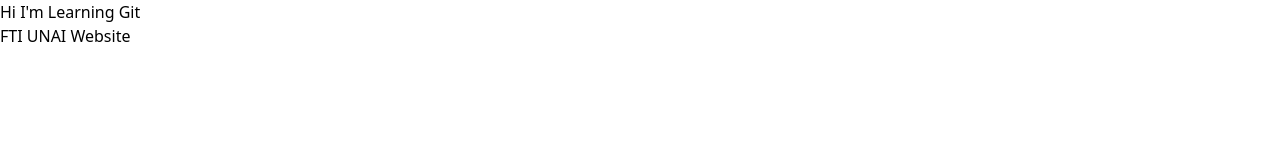
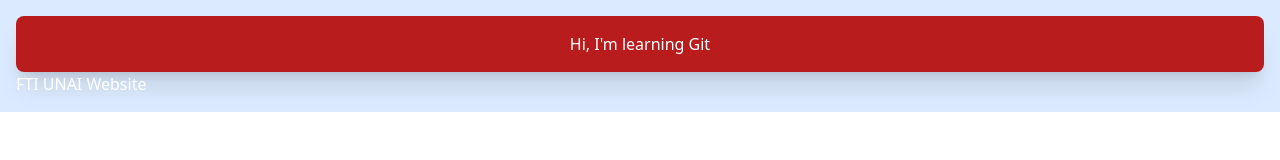
Before and after one commit to KevinRunturambi/kevinwebsite, a plain HTML site: page index.html in a window 1280 px wide. Drawn offline with nearby package versions, Linux system fonts and the light colour scheme.

Commit message:
add div container and add styling to the h1

```diff
--- a/index.html
+++ b/index.html
@@ -7,8 +7,11 @@
     <script src="https://cdn.tailwindcss.com"></script>
 </head>
 <body>
-    <h1>Hi I'm Learning Git</h1>
+    <div class="container bg-blue-100 text-white p-4 mx-auto">
+        <h1 class="bg-red-700 px-8 py-4 rounded-lg text-center shadow-xl">Hi, I'm learning Git</h1>
 
-    <a href="https://fti.unai.edu">FTI UNAI Website</a>
+    <div>
+        <a href="https://fti.unai.edu">FTI UNAI Website</a>
+    </div>
 </body>
 </html>
```
